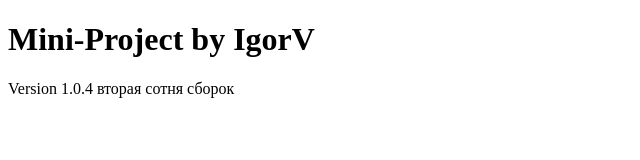
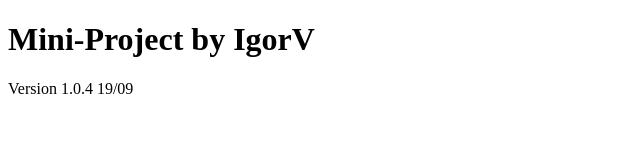
Before and after one commit to IgorVityukhovsky/diploma-docker, a plain HTML site: page index.html in a window 1280 px wide. Shown: the whole page, without its empty margins (0-640 px from the left). Drawn offline with Linux system fonts and the light colour scheme.

Commit message:
Update index.html 19.09

```diff
--- a/index.html
+++ b/index.html
@@ -10,7 +10,7 @@
 <body>
     <div class="wrapper">
         <h1 class="title">Mini-Project by IgorV</h1>
-        <p class="info">Version 1.0.4 вторая сотня сборок</p>
+        <p class="info">Version 1.0.4 19/09</p>
     </div>
 </body>
 
```
